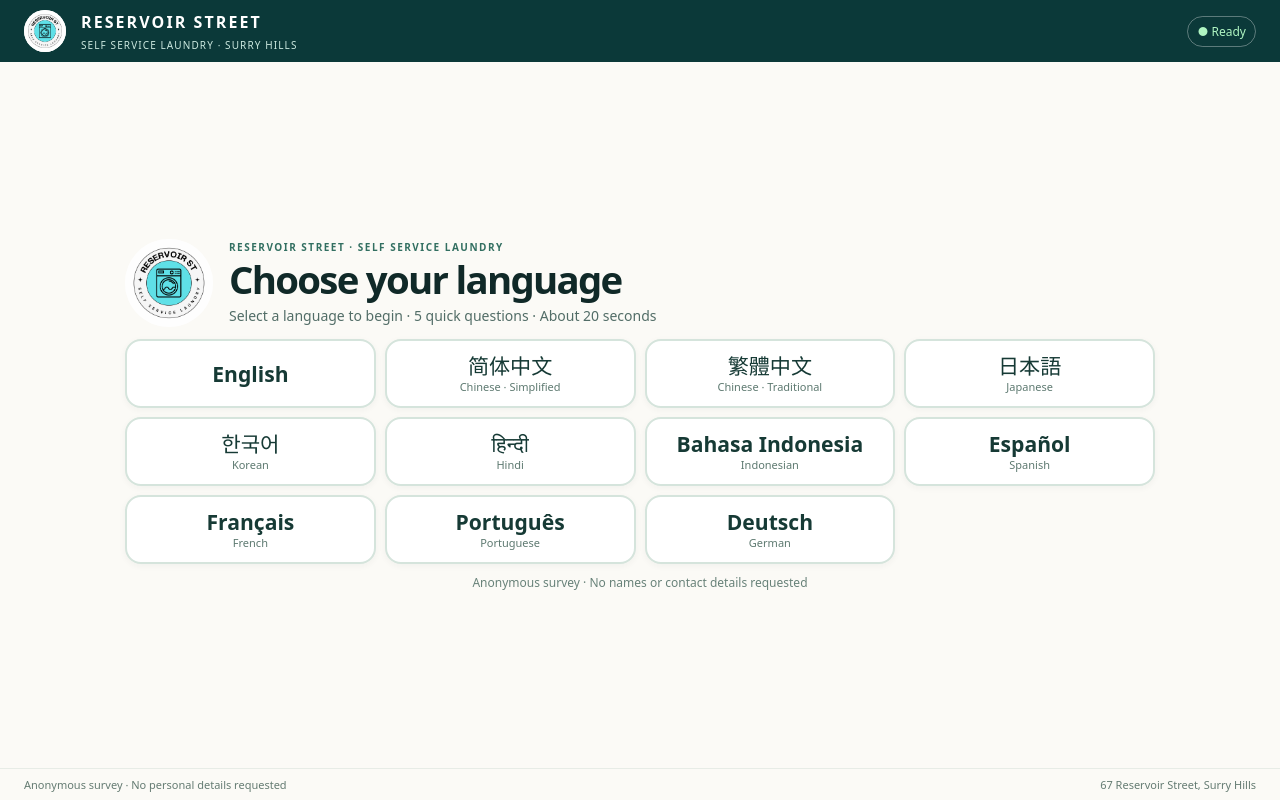
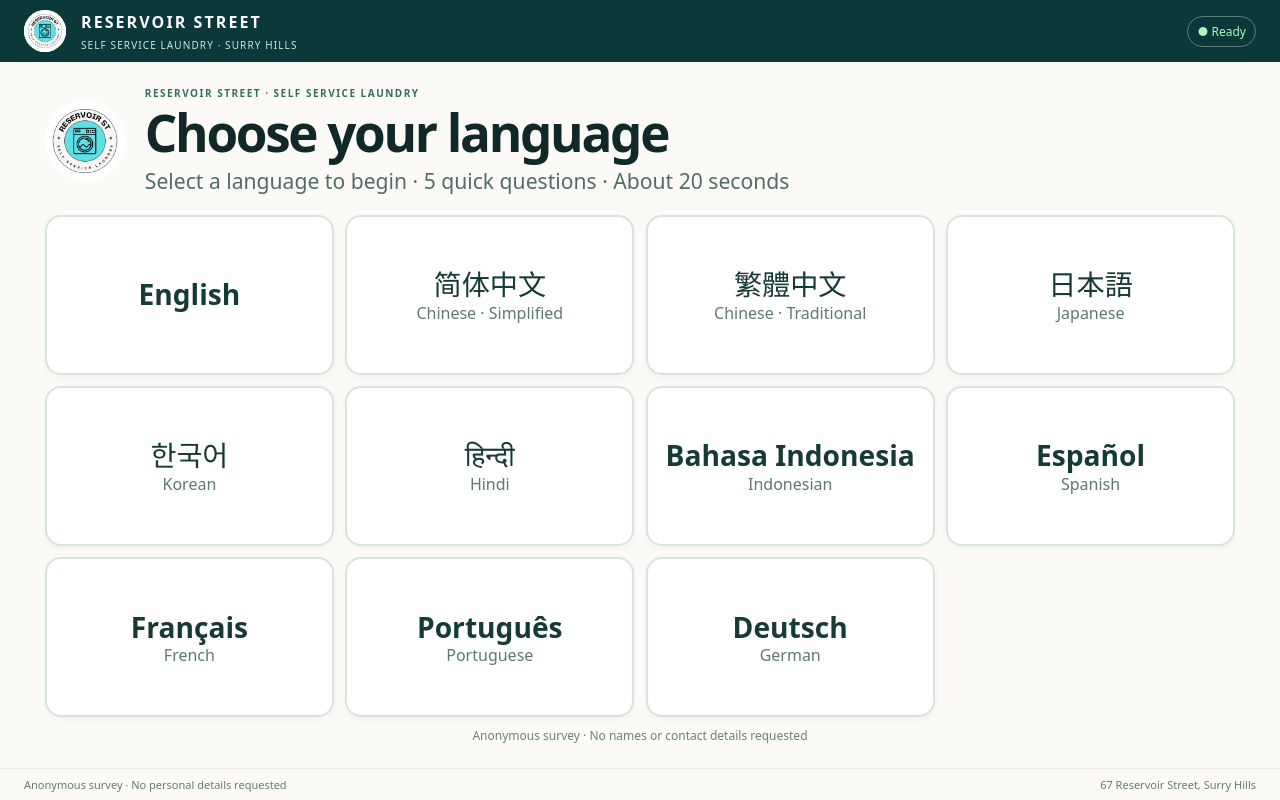
Before and after one commit to angussullivan/RSSL-laundry, a plain HTML site: page survey/index.html in a window 1280 px wide. Drawn offline with Linux system fonts and the light colour scheme.

Commit message:
Use the landscape survey tablet area for larger language and answer buttons

```diff
--- a/survey/index.html
+++ b/survey/index.html
@@ -152,6 +152,30 @@ html,body{max-width:100%;overflow-x:hidden}
   .option{min-height:56px;padding:8px 11px}
   .question{font-size:30px}
   .footer{padding:5px 20px}
+}
+
+/* Use the landscape kiosk's height for readable choices and larger tap targets. */
+@media (orientation: landscape) and (min-width: 800px) and (min-height: 560px) {
+  .app-shell { max-width: none; }
+  .view { padding: clamp(14px, 3vh, 32px) clamp(20px, 3.5vw, 64px); }
+  .panel { max-width: 1560px; }
+  .welcome-panel { align-self: stretch; display: flex; flex-direction: column; }
+  .welcome-intro { gap: 20px; margin-bottom: clamp(12px, 2.4vh, 26px); }
+  .welcome-logo { width: clamp(64px, 10vh, 104px); height: auto; aspect-ratio: 1; }
+  .welcome-title { font-size: clamp(34px, 4vw, 64px); }
+  .welcome-subtitle { font-size: clamp(16px, 1.65vw, 23px); }
+  .language-grid {
+    flex: 1;
+    grid-template-columns: repeat(4, minmax(0, 1fr));
+    grid-auto-rows: 1fr;
+    gap: clamp(8px, 1.4vh, 16px);
+  }
+  .language-native { font-size: clamp(20px, 2.2vw, 36px); }
+  .language-english { font-size: clamp(13px, 1.25vw, 18px); }
+  .question { font-size: clamp(30px, 3.5vw, 52px); }
+  .options { grid-template-columns: repeat(3, minmax(0, 1fr)); }
+  .options:has(> :last-child:nth-child(-n+4)) { grid-template-columns: repeat(2, minmax(0, 1fr)); }
+  .option { min-height: clamp(62px, 11vh, 126px); font-size: clamp(18px, 1.95vw, 30px); }
 }
 
 </style>
```
